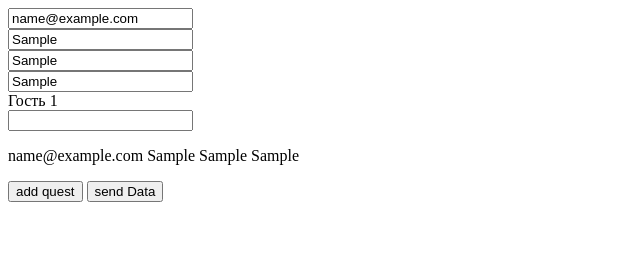
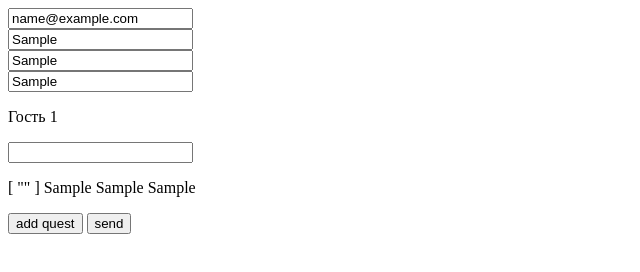
Before and after one commit to agadullin/vue, a plain HTML site: page index.html in a window 1280 px wide. Both pictures are taken after typing "name@example.com", "Sample", "Sample", "Sample" into the empty fields and a click on the button "add quest". Shown: the whole page, without its empty margins (0-640 px from the left). Drawn offline with nearby package versions, Linux system fonts and the light colour scheme.

Commit message:
commit 2

```diff
--- a/index.html
+++ b/index.html
@@ -9,7 +9,7 @@
 </head>
 <body>
 
-    <form id="att" action="">
+    <form id="att" action="go.html" method="POST">
         <input v-model="email"
                placeholder="Email"
                type="text">
@@ -28,14 +28,14 @@
         <br>
 
         <div v-for="(item, i) in items">
-            <div v-on:dbclick="delQuest">Гость {{ i + 1 }}</div>
+            <p v-on:dblclick="QA">Гость {{ i + 1 }}</p>
             <input type="text">
         </div>
-        <p> {{ email }} {{ firstName }} {{ lastName }}  {{ phone }}</p>
+        <p> {{ items }} {{ firstName }} {{ lastName }}  {{ phone }}</p>
         <input type="button"
-                v-on:click="addQuest"
+                v-on:click="addQuest()"
                 value="add quest">
-        <input type="button" value="send Data">
+        <button>send</button>
     </form>
 
     <script>
@@ -52,13 +52,15 @@
 
             methods: {
                 addQuest() {
-                   this.items.push(1);
+                   this.items.push("");
+                   console.log(this.items);
                 },
 
-                delQuest() {
-                    this.items.pop();
+                QA() {
+                     this.items.pop();
+                   console.log(this.items);
                 }
-            },
+            }
         })
     </script>
 </body>
```
